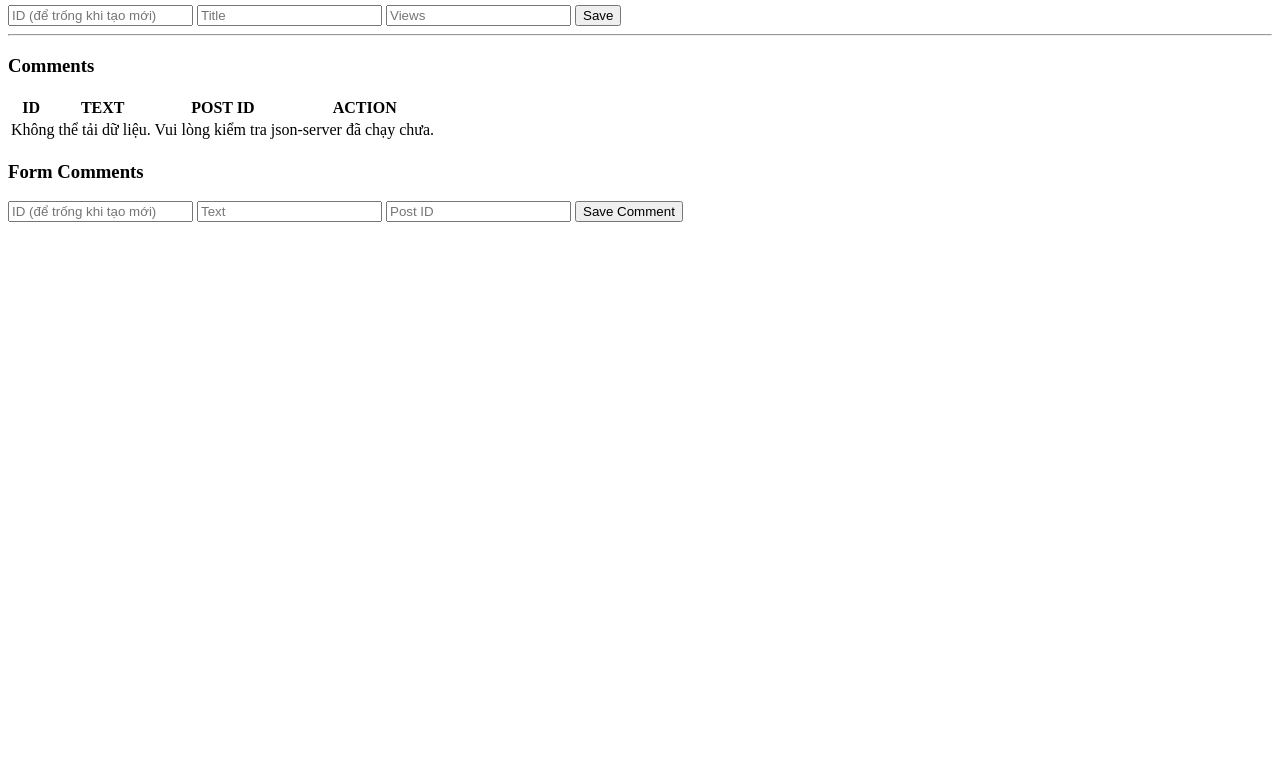
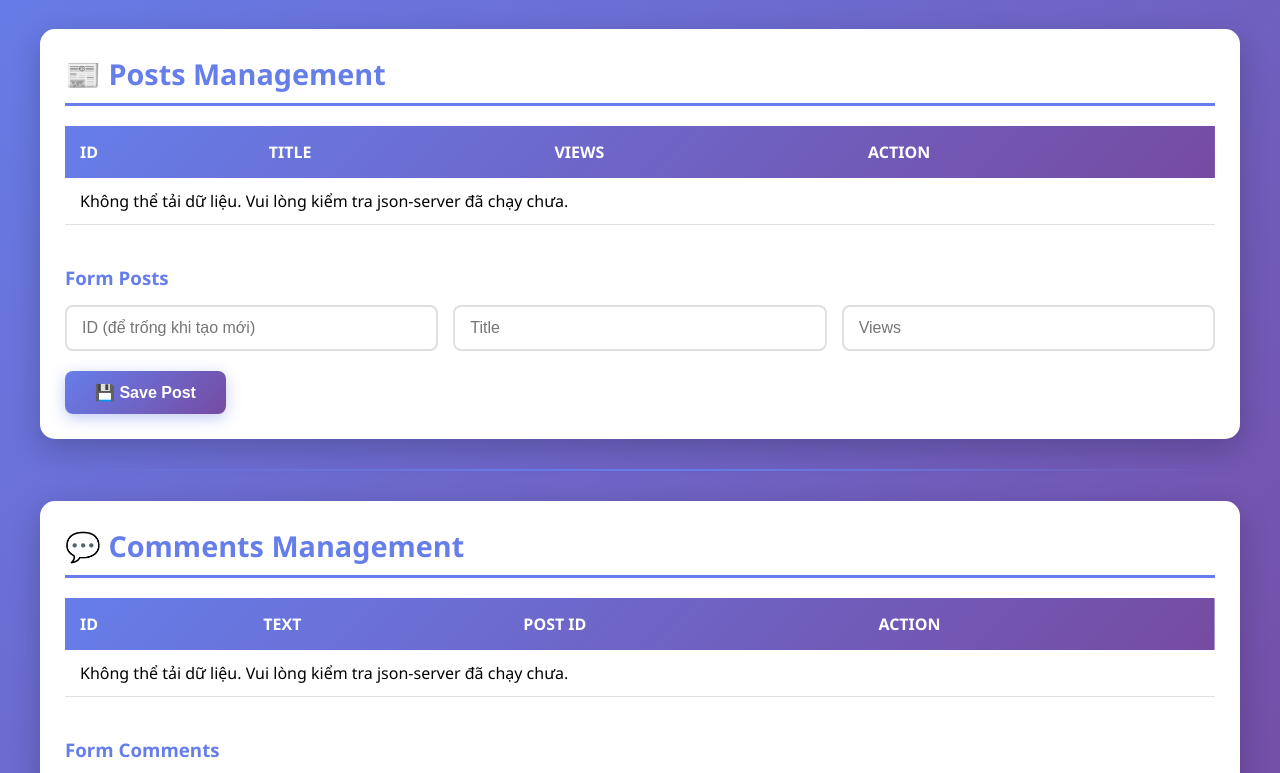
Before and after one commit to HuynhTanTon/NNPTM-Ngay1, a website: page Bai2801/index.html in a window 1280 px wide. Shown: the part 108-881 px from the top of the page. Before the commit the page ends 800 px from the top, so only its background shows below. Drawn offline with Linux system fonts and the light colour scheme; no server answers.

Commit message:
xong bai cua ngay 2 (28/01) update new

```diff
--- a/Bai2801/index.html
+++ b/Bai2801/index.html
@@ -3,11 +3,185 @@
 <head>
     <meta charset="UTF-8">
     <meta name="viewport" content="width=device-width, initial-scale=1.0">
-    <title>Document</title>
+    <title>CRUD Application - Posts & Comments</title>
+    <style>
+        * {
+            margin: 0;
+            padding: 0;
+            box-sizing: border-box;
+        }
+
+        body {
+            font-family: 'Segoe UI', Tahoma, Geneva, Verdana, sans-serif;
+            background: linear-gradient(135deg, #667eea 0%, #764ba2 100%);
+            min-height: 100vh;
+            padding: 20px;
+        }
+
+        .container {
+            max-width: 1200px;
+            margin: 0 auto;
+        }
+
+        .header {
+            text-align: center;
+            color: white;
+            margin-bottom: 30px;
+        }
+
+        .header h1 {
+            font-size: 2.5em;
+            margin-bottom: 10px;
+            text-shadow: 2px 2px 4px rgba(0,0,0,0.3);
+        }
+
+        .card {
+            background: white;
+            border-radius: 15px;
+            padding: 25px;
+            margin-bottom: 30px;
+            box-shadow: 0 10px 30px rgba(0,0,0,0.2);
+        }
+
+        .card h2 {
+            color: #667eea;
+            margin-bottom: 20px;
+            font-size: 1.8em;
+            border-bottom: 3px solid #667eea;
+            padding-bottom: 10px;
+        }
+
+        .table-container {
+            overflow-x: auto;
+            margin-bottom: 20px;
+        }
+
+        table {
+            width: 100%;
+            border-collapse: collapse;
+            margin-bottom: 20px;
+        }
+
+        thead {
+            background: linear-gradient(135deg, #667eea 0%, #764ba2 100%);
+            color: white;
+        }
+
+        th {
+            padding: 15px;
+            text-align: left;
+            font-weight: 600;
+            font-size: 1em;
+        }
+
+        td {
+            padding: 12px 15px;
+            border-bottom: 1px solid #e0e0e0;
+        }
+
+        tbody tr:hover {
+            background-color: #f5f5f5;
+            transition: background-color 0.3s;
+        }
+
+        .form-group {
+            display: grid;
+            grid-template-columns: repeat(auto-fit, minmax(200px, 1fr));
+            gap: 15px;
+            margin-bottom: 20px;
+        }
+
+        input[type="text"] {
+            padding: 12px 15px;
+            border: 2px solid #e0e0e0;
+            border-radius: 8px;
+            font-size: 1em;
+            transition: border-color 0.3s;
+        }
+
+        input[type="text"]:focus {
+            outline: none;
+            border-color: #667eea;
+            box-shadow: 0 0 0 3px rgba(102, 126, 234, 0.1);
+        }
+
+        input[type="submit"] {
+            padding: 12px 30px;
+            background: linear-gradient(135deg, #667eea 0%, #764ba2 100%);
+            color: white;
+            border: none;
+            border-radius: 8px;
+            font-size: 1em;
+            font-weight: 600;
+            cursor: pointer;
+            transition: transform 0.2s, box-shadow 0.2s;
+            box-shadow: 0 4px 15px rgba(102, 126, 234, 0.4);
+        }
+
+        input[type="submit"]:hover {
+            transform: translateY(-2px);
+            box-shadow: 0 6px 20px rgba(102, 126, 234, 0.6);
+        }
+
+        input[type="submit"]:active {
+            transform: translateY(0);
+        }
+
+        .btn-edit {
+            background: linear-gradient(135deg, #11998e 0%, #38ef7d 100%);
+            padding: 8px 15px;
+            margin-right: 5px;
+            font-size: 0.9em;
+        }
+
+        .btn-delete {
+            background: linear-gradient(135deg, #eb3349 0%, #f45c43 100%);
+            padding: 8px 15px;
+            font-size: 0.9em;
+        }
+
+        .btn-group {
+            display: flex;
+            gap: 5px;
+        }
+
+        .divider {
+            height: 2px;
+            background: linear-gradient(90deg, transparent, #667eea, transparent);
+            margin: 30px 0;
+        }
+
+        @media (max-width: 768px) {
+            .form-group {
+                grid-template-columns: 1fr;
+            }
+
+            .header h1 {
+                font-size: 2em;
+            }
+
+            table {
+                font-size: 0.9em;
+            }
+
+            th, td {
+                padding: 10px;
+            }
+        }
+    </style>
     <script src="main.js"></script>
 </head>
 <body>
-    <div>
+    <div class="container">
+        <div class="header">
+            <h1>📝 CRUD Application</h1>
+            <p>Quản lý Posts và Comments</p>
+        </div>
+
+        <!-- Posts Section -->
+        <div class="card">
+            <h2>📰 Posts Management</h2>
+            <div class="table-container">
                 <table>
                     <thead>
                         <tr>
@@ -23,17 +197,22 @@
                 </table>
             </div>
             <div>
-        <h3>Form Posts</h3>
+                <h3 style="color: #667eea; margin-bottom: 15px;">Form Posts</h3>
+                <div class="form-group">
                     <input type="text" id="id_txt" placeholder="ID (để trống khi tạo mới)"/>
                     <input type="text" id="title_txt" placeholder="Title"/>
                     <input type="text" id="view_txt" placeholder="Views"/>
-        <input type="submit" value="Save" onclick="Save()">
+                </div>
+                <input type="submit" value="💾 Save Post" onclick="Save()">
+            </div>
         </div>
 
-    <hr>
+        <div class="divider"></div>
 
-    <div>
-        <h3>Comments</h3>
+        <!-- Comments Section -->
+        <div class="card">
+            <h2>💬 Comments Management</h2>
+            <div class="table-container">
                 <table>
                     <thead>
                         <tr>
@@ -49,11 +228,15 @@
                 </table>
             </div>
             <div>
-        <h3>Form Comments</h3>
+                <h3 style="color: #667eea; margin-bottom: 15px;">Form Comments</h3>
+                <div class="form-group">
                     <input type="text" id="comment_id_txt" placeholder="ID (để trống khi tạo mới)"/>
                     <input type="text" id="comment_text_txt" placeholder="Text"/>
                     <input type="text" id="comment_postId_txt" placeholder="Post ID"/>
-        <input type="submit" value="Save Comment" onclick="SaveComment()">
+                </div>
+                <input type="submit" value="💾 Save Comment" onclick="SaveComment()">
+            </div>
+        </div>
     </div>
 </body>
 </html>
--- a/Bai2801/main.js
+++ b/Bai2801/main.js
@@ -21,7 +21,11 @@ async function LoadData() {
                 <td>${post.id}</td>
                 <td>${post.title}</td>
                 <td>${post.views}</td>
-               <td><input type="submit" value="Delete" onclick="Delete('${post.id}')"/></td>
+               <td>
+                   <div class="btn-group">
+                       <input type="submit" class="btn-delete" value="🗑️ Delete" onclick="Delete('${post.id}')"/>
+                   </div>
+               </td>
             </tr>`
         }
     } catch (error) {
@@ -148,7 +152,12 @@ async function LoadComments() {
                 <td>${comment.id}</td>
                 <td>${comment.text}</td>
                 <td>${comment.postId}</td>
-               <td><input type="submit" value="Delete" onclick="DeleteComment('${comment.id}')"/></td>
+               <td>
+                   <div class="btn-group">
+                       <input type="submit" class="btn-edit" value="✏️ Edit" onclick="EditComment('${comment.id}', '${comment.text.replace(/'/g, "\\'")}', '${comment.postId}')"/>
+                       <input type="submit" class="btn-delete" value="🗑️ Delete" onclick="DeleteComment('${comment.id}')"/>
+                   </div>
+               </td>
             </tr>`
         }
     } catch (error) {
@@ -230,6 +239,13 @@ async function SaveComment() {
     return false;
 }
 
+async function EditComment(id, text, postId) {
+    // Điền dữ liệu vào form để cập nhật
+    document.getElementById("comment_id_txt").value = id;
+    document.getElementById("comment_text_txt").value = text;
+    document.getElementById("comment_postId_txt").value = postId;
+}
+
 async function DeleteComment(id) {
     // Lấy thông tin comment hiện tại
     let getItem = await fetch('http://localhost:3000/comments/' + id);
```
Lines whose indentation alone changed are shown as unchanged.
